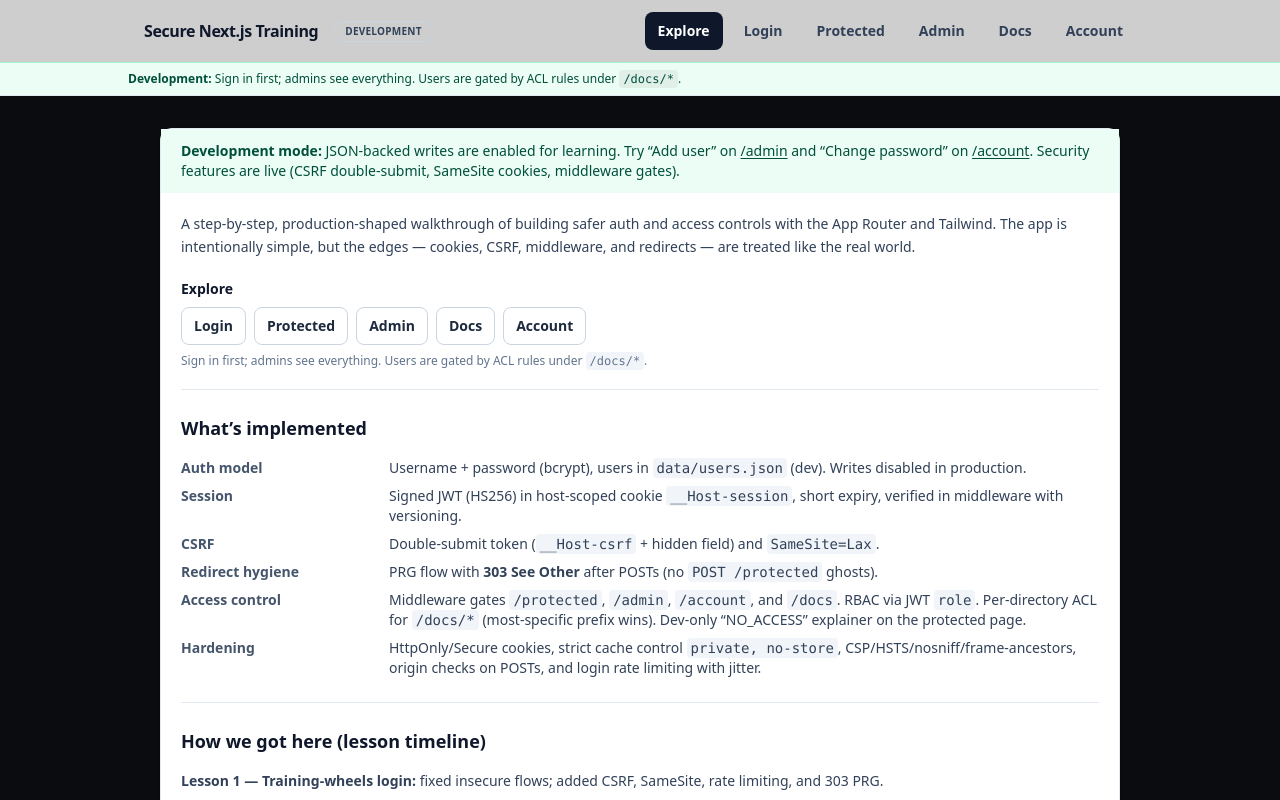
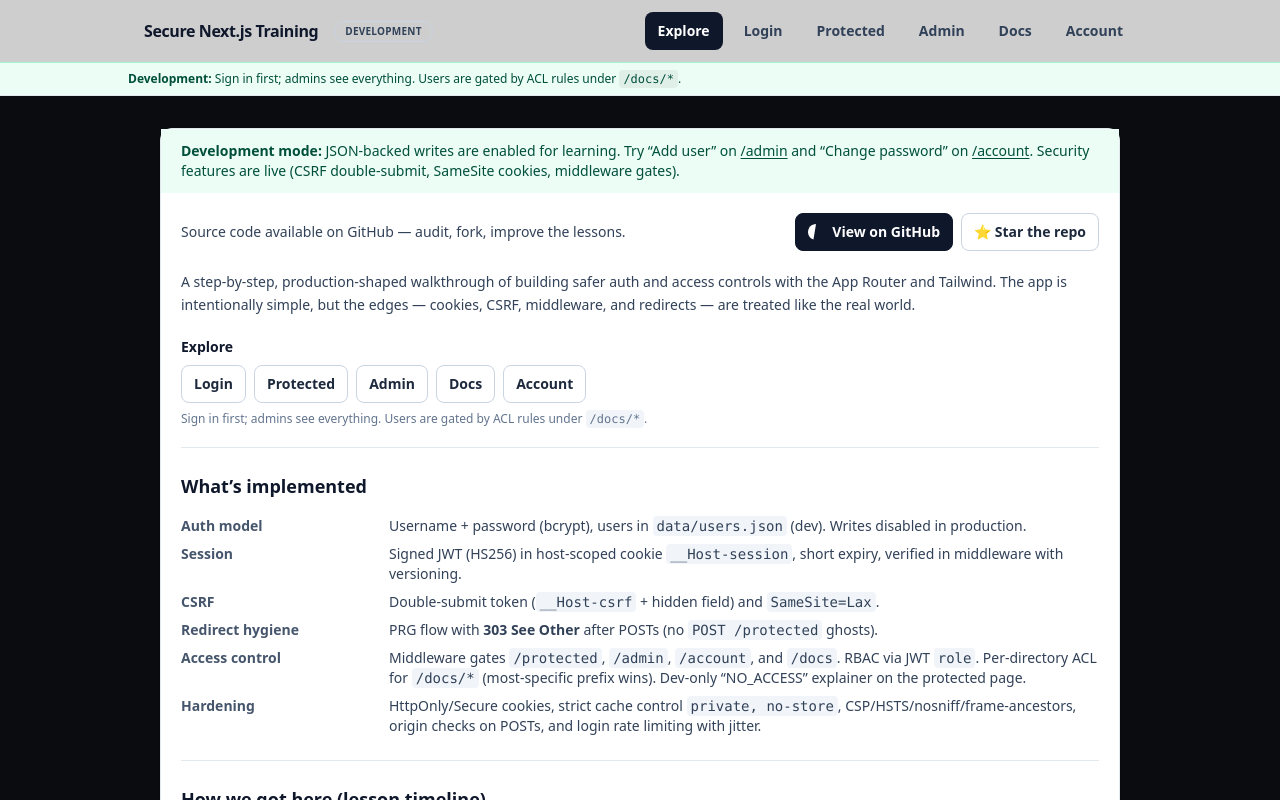
Before and after one commit to dariansweb/secure-nextjs-lesson, a Next.js app: page / in a window 1280 px wide. Shown: the top 800 px of the page. Built offline with nearby package versions, Linux system fonts and the light colour scheme.

Commit message:
github added to home prod page

```diff
--- a/app/page.tsx
+++ b/app/page.tsx
@@ -44,7 +44,34 @@
             </p>
           )}
         </div>
-
+        {/* CTA row: Star / View repo */}
+        <div className="flex flex-wrap items-center justify-between gap-3 px-5 pt-5">
+          <p className="text-sm text-slate-700 dark:text-slate-300">
+            Source code available on GitHub — audit, fork, improve the lessons.
+          </p>
+          <div className="flex items-center gap-2">
+            <a
+              href="https://github.com/dariansweb/secure-nextjs-lesson"
+              className="inline-flex items-center rounded-lg border border-slate-900 bg-slate-900 px-3 py-2 text-sm font-semibold text-white hover:bg-slate-800 active:translate-y-px dark:border-slate-200 dark:bg-slate-200 dark:text-slate-900 dark:hover:bg-white"
+            >
+              <svg
+                viewBox="0 0 16 16"
+                aria-hidden="true"
+                className="mr-2 h-4 w-4"
+                fill="currentColor"
+              >
+                <path d="M8 0C3.58 0 0 3.58 0 8c0 3.54 2.29 6.53 5.47 7.59..." />
+              </svg>
+              View on GitHub
+            </a>
+            <a
+              href="https://github.com/dariansweb/secure-nextjs-lesson/stargazers"
+              className="inline-flex items-center rounded-lg border border-slate-300 bg-white px-3 py-2 text-sm font-semibold text-slate-800 hover:bg-slate-50 active:translate-y-px dark:border-slate-700 dark:bg-slate-800 dark:text-slate-100 dark:hover:bg-slate-700"
+            >
+              ⭐ Star the repo
+            </a>
+          </div>
+        </div>
         {/* Intro */}
         <div className="px-5 pt-5 text-slate-700 dark:text-slate-300">
           <p className="text-sm leading-relaxed">
--- /dev/null
+++ b/components/GitHubCorner.tsx
@@ -0,0 +1,58 @@
+// components/GitHubCorner.tsx
+import React from "react";
+
+export default function GitHubCorner({
+  href = "https://github.com/dariansweb/secure-nextjs-lesson",
+  className = "",
+}: {
+  href?: string;
+  className?: string;
+}) {
+  // Pure SVG (no external CSS/JS). Inspired by Tim Holman’s GitHub Corners.
+  return (
+    <a
+      href={href}
+      aria-label="View source on GitHub"
+      className={`fixed right-0 top-0 z-50 ${className}`}
+    >
+      <svg
+        width="70"
+        height="70"
+        viewBox="0 0 250 250"
+        aria-hidden="true"
+        className="drop-shadow-sm"
+      >
+        {/* corner background */}
+        <path
+          d="M0,0 L115,0 L250,135 L250,250 L0,250 Z"
+          className="fill-slate-900 dark:fill-slate-200"
+        />
+        {/* Octocat arm */}
+        <path
+          className="origin-[130px_106px] fill-white/90"
+          d="M128.3,109.0 C113.8,99.7 119.0,89.6 119.0,89.6
+             C122.0,82.7 120.5,78.6 120.5,78.6
+             C119.2,72.0 123.4,76.3 123.4,76.3
+             C127.3,80.9 125.5,87.3 125.5,87.3
+             C122.9,97.6 130.6,101.9 134.4,103.2"
+        />
+        {/* Octocat body */}
+        <path
+          className="fill-white/90"
+          d="M115.0,115.0 C114.9,115.1 114.9,115.3 115.0,115.5
+             C114.9,115.3 114.9,115.1 115.0,115.0
+             M135.0,107.0 C134.7,108.4 133.9,109.6 132.7,110.5
+             C141.0,110.1 146.0,105.0 146.0,105.0
+             C145.0,114.0 139.0,118.0 135.0,119.0
+             M122.0,120.0 C122.0,120.0 119.0,121.0 115.0,120.0
+             C109.0,118.0 100.0,112.0 100.0,98.0
+             C100.0,82.0 112.0,72.0 125.0,72.0
+             C138.0,72.0 150.0,82.0 150.0,98.0
+             C150.0,112.0 141.0,118.0 135.0,120.0
+             C131.0,121.0 128.0,120.0 128.0,120.0 Z"
+        />
+      </svg>
+      <span className="sr-only">View source on GitHub</span>
+    </a>
+  );
+}
```
